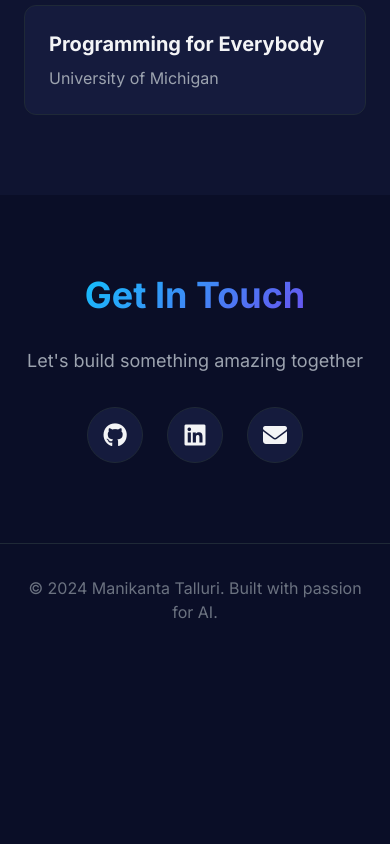
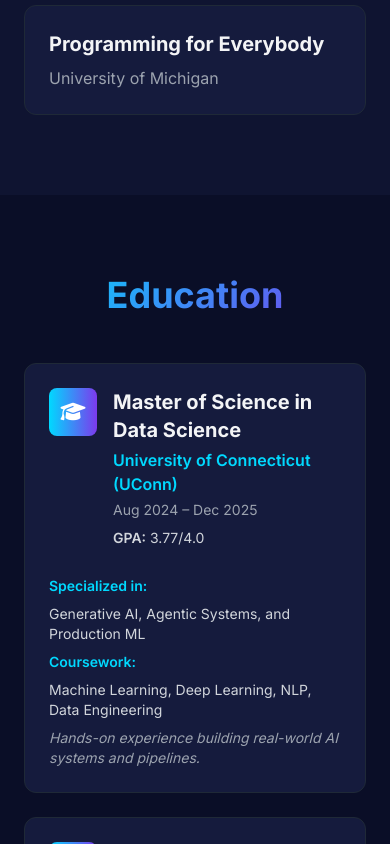
Before and after one commit to manikantatalluriaiengineer-spec/manikantatalluri.github.io, a plain HTML site: page index.html in a window 390 px wide. Shown: the part 11156-12000 px from the top of the page. Before the commit the page ends 11812 px from the top, so only its background shows below. Drawn offline with nearby package versions, Linux system fonts and the light colour scheme.

Commit message:
Add Education section with Master's and Bachelor's degrees

```diff
--- a/index.html
+++ b/index.html
@@ -101,6 +101,7 @@
                     <a href="#experience" class="hover:text-ai-blue transition">Experience</a>
                     <a href="#projects" class="hover:text-ai-blue transition">Projects</a>
                     <a href="#skills" class="hover:text-ai-blue transition">Skills</a>
+                    <a href="#education" class="hover:text-ai-blue transition">Education</a>
                     <a href="#contact" class="hover:text-ai-blue transition">Contact</a>
                 </div>
                 <a href="#contact" class="px-6 py-2 bg-gradient-to-r from-ai-blue to-ai-purple rounded-lg hover:opacity-90 transition">
@@ -393,6 +394,56 @@
         </div>
     </section>
 
+    <!-- Education Section -->
+    <section id="education" class="py-20 px-6">
+        <div class="container mx-auto max-w-6xl">
+            <h2 class="text-4xl font-bold mb-12 text-center gradient-text">Education</h2>
+            <div class="grid md:grid-cols-2 gap-6">
+                <!-- Master's Degree -->
+                <div class="bg-dark-card p-6 rounded-xl border border-gray-800 card-hover">
+                    <div class="flex items-start mb-4">
+                        <div class="w-12 h-12 bg-gradient-to-r from-ai-blue to-ai-purple rounded-lg flex items-center justify-center flex-shrink-0">
+                            <i class="fas fa-graduation-cap text-white text-xl"></i>
+                        </div>
+                        <div class="ml-4 flex-1">
+                            <h3 class="font-bold text-xl mb-1">Master of Science in Data Science</h3>
+                            <p class="text-ai-blue font-semibold mb-1">University of Connecticut (UConn)</p>
+                            <p class="text-gray-400 text-sm mb-2">Aug 2024 – Dec 2025</p>
+                            <p class="text-gray-300 text-sm mb-3"><span class="font-semibold">GPA:</span> 3.77/4.0</p>
+                        </div>
+                    </div>
+                    <div class="space-y-2 text-gray-300 text-sm">
+                        <p class="font-semibold text-ai-blue mb-2">Specialized in:</p>
+                        <p class="mb-3">Generative AI, Agentic Systems, and Production ML</p>
+                        <p class="font-semibold text-ai-blue mb-2">Coursework:</p>
+                        <p>Machine Learning, Deep Learning, NLP, Data Engineering</p>
+                        <p class="mt-3 text-gray-400 italic">Hands-on experience building real-world AI systems and pipelines.</p>
+                    </div>
+                </div>
+
+                <!-- Bachelor's Degree -->
+                <div class="bg-dark-card p-6 rounded-xl border border-gray-800 card-hover">
+                    <div class="flex items-start mb-4">
+                        <div class="w-12 h-12 bg-gradient-to-r from-ai-blue to-ai-purple rounded-lg flex items-center justify-center flex-shrink-0">
+                            <i class="fas fa-university text-white text-xl"></i>
+                        </div>
+                        <div class="ml-4 flex-1">
+                            <h3 class="font-bold text-xl mb-1">Bachelor of Technology in Computer Science</h3>
+                            <p class="text-ai-blue font-semibold mb-1">Presidency University, Bangalore</p>
+                            <p class="text-gray-400 text-sm mb-3">Dec 2020 – Jul 2024</p>
+                        </div>
+                    </div>
+                    <div class="space-y-2 text-gray-300 text-sm">
+                        <p class="font-semibold text-ai-blue mb-2">Strong foundation in:</p>
+                        <p class="mb-3">Data Structures, Algorithms, and Software Engineering</p>
+                        <p class="font-semibold text-ai-blue mb-2">Projects:</p>
+                        <p>AI, ML, and Data Analytics</p>
+                    </div>
+                </div>
+            </div>
+        </div>
+    </section>
+
     <!-- Contact Section -->
     <section id="contact" class="py-20 px-6">
         <div class="container mx-auto max-w-4xl text-center">
```
